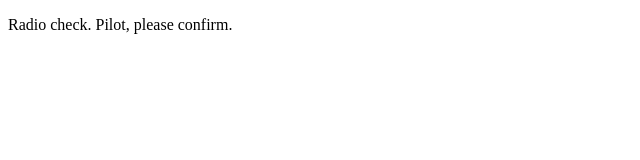
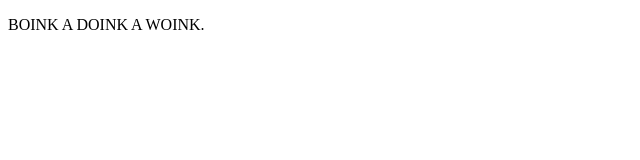
Before and after one commit to ChronicleGremlin/communication-log, a plain HTML site: page index.html in a window 1280 px wide. Shown: the full height of the page, 0-640 px from the left. Drawn offline with Linux system fonts and the light colour scheme.

Commit message:
check it out

```diff
--- a/index.html
+++ b/index.html
@@ -1,6 +1,6 @@
 <!DOCTYPE html>
 <html>
    <body>
-      <p>Radio check. Pilot, please confirm.</p>
+      <p>BOINK A DOINK A WOINK.</p>
    </body>
 </html>
```
